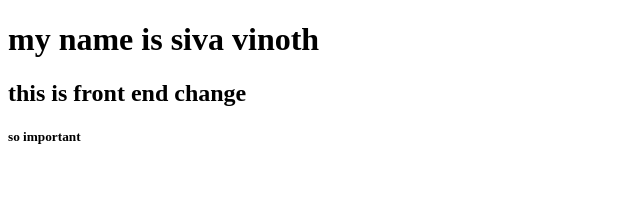
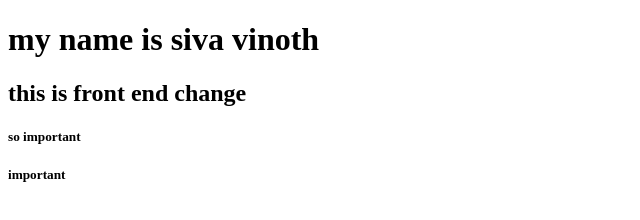
Before and after one commit to sivavinoth/git-practice, a plain HTML site: page index.html in a window 1280 px wide. Shown: the full height of the page, 0-640 px from the left. Drawn offline with Linux system fonts and the light colour scheme.

Commit message:
!feat :stash

```diff
--- a/index.html
+++ b/index.html
@@ -9,5 +9,6 @@
     <h1>my name is siva vinoth</h1>
     <h2>this is front end change</h2>
     <h5>so important</h5>
+    <h5>important</h5>
 </body>
 </html>
```
